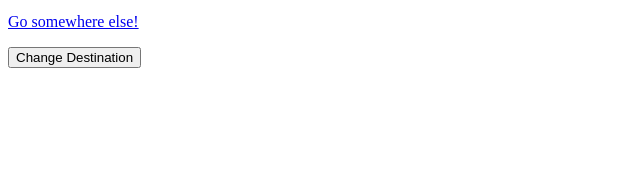
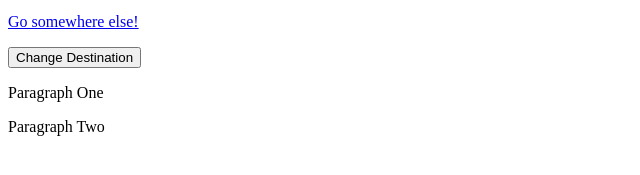
Before and after one commit to kingsleycj/JS-scratchpad, a plain HTML site: page index.html in a window 1280 px wide. Shown: the part 155-330 px from the top of the page, without its empty margins (0-640 px from the left). Drawn offline with Linux system fonts and the light colour scheme.

```diff
--- a/index.html
+++ b/index.html
@@ -16,7 +16,14 @@
     </ul>
     <p><a href="https://www.google.com">Go somewhere else!</a></p>
     <button>Change Destination</button>
+    <div id="one">
+        <p>Paragraph One</p>
+    </div>
+    <div id="two">
+        <p>Paragraph Two</p>
+    </div>
     <script src="./jquery-3.6.1.js"></script>
+    <script src="./app.js"></script>
     <script src="./index.js"></script>
 </body>
 </html>
```
